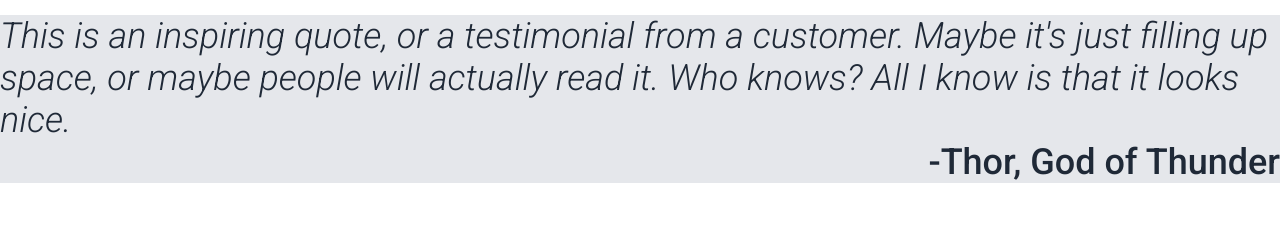
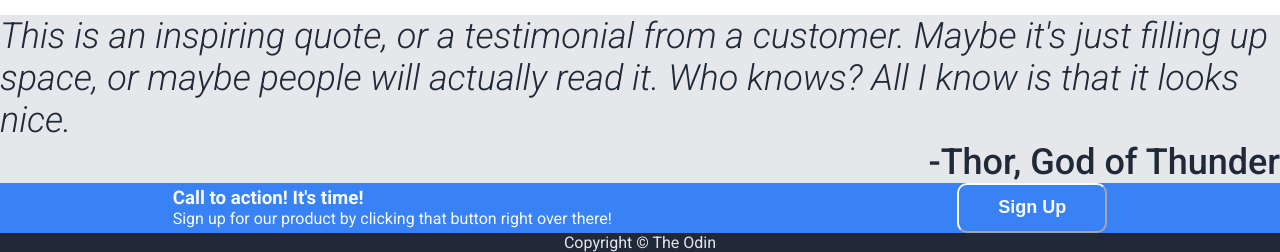
Before and after one commit to irfanhossanrone/odin-landing-page, a plain HTML site: page index.html in a window 1280 px wide. Shown: the part 630-882 px from the top of the page. Before the commit the page ends 813 px from the top, so only its background shows below. Drawn offline with Linux system fonts and the light colour scheme.

Commit message:
Add remaining section

```diff
--- a/index.html
+++ b/index.html
@@ -55,13 +55,25 @@
 
         <div class="quote">
             <div class="quote-p">
-                This is an inspiring quote, or a testimonial from a customer. Maybe it's just filling up space, or maybe people will actually read it. Who knows? All I know is that it looks nice.
+                <p>This is an inspiring quote, or a testimonial from a customer. Maybe it's just filling up space, or maybe people will actually read it. Who knows? All I know is that it looks nice.</p>
             </div>
             <div class="quote-subtext">
-                -Thor, God of Thunder
+                <p>-Thor, God of Thunder</p>
+            </div>
+        </div>
+
+        <div class="action">
+            <div>
+                <h3>Call to action! It's time!</h3>
+                <p>Sign up for our product by clicking that button right over there!</p>
+            </div>
+            <div>
+                <button class="action-button">Sign Up</button>
             </div>
         </div>
     </main>
-    <footer></footer>
+    <footer>
+        <p>Copyright &copy; The Odin</p>
+    </footer>
 </body>
 </html>
--- a/styles.css
+++ b/styles.css
@@ -3,10 +3,14 @@
 * {
     margin: 0;
     padding: 0;
+    box-sizing: border-box;
 }
 
 body {
     font-family: 'Roboto' , sans-serif;
+    display: flex;
+    flex-direction: column;
+
 }
 
 li {
@@ -133,3 +137,30 @@ a {
     display: flex;
     justify-content: flex-end;
 }
+
+.action {
+    background-color: #3882F6;
+    color: #F9FAF8;
+    display: flex;
+    justify-content: space-around;
+    align-items: center;
+}
+
+.action-button {
+    background-color: #3882F6;
+    color: #F9FAF8;
+    border-color: #F9FAF8;
+    width: 150px;
+    height: 50px;
+    border-radius: 10px;
+    font-size: 18px;
+    font-weight: 700;
+}
+
+footer {
+    background-color: #1F2937;
+    color: #E5E7EB;
+    display: flex;
+    justify-content: center;
+    align-items: center;
+}
```
